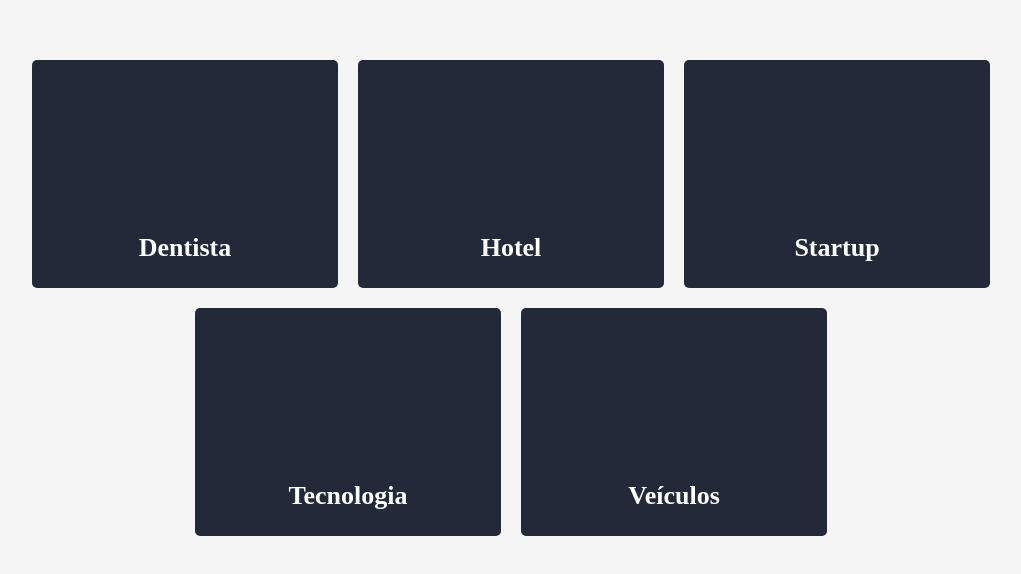
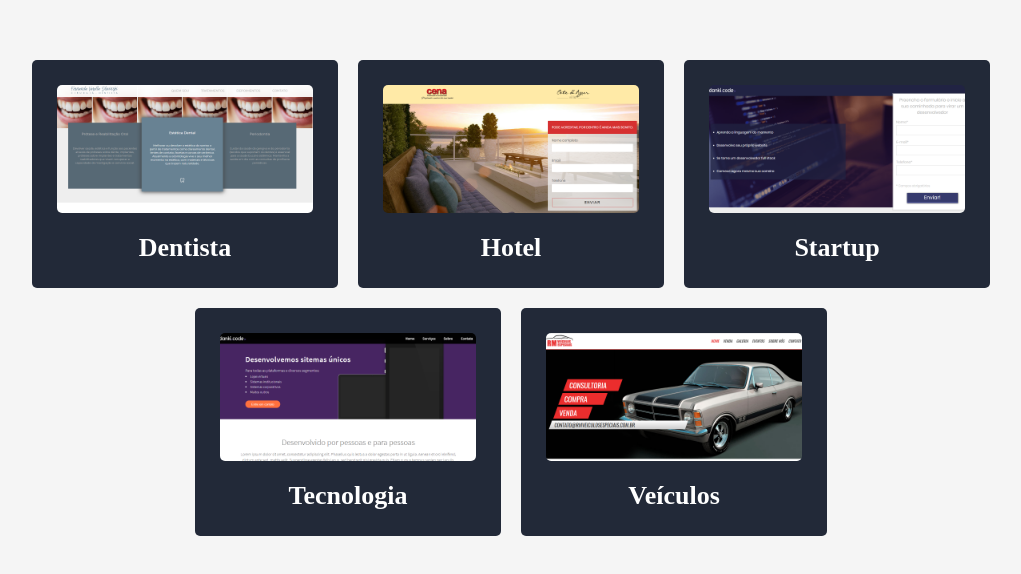
Before and after one commit to CaioQuirinoMedeiros/RMVeiculos, a plain HTML site: page index.html in a window 1280 px wide. Shown: the part 102-676 px from the top of the page, without its empty margins (129-1150 px from the left). Drawn offline with Linux system fonts and the light colour scheme; the site is published under a folder, as on GitHub Pages, so addresses that start at the root find nothing.

Commit message:
fixing bug

```diff
--- a/styles.css
+++ b/styles.css
@@ -47,19 +47,19 @@ a {
 }
 
 #dentista_thumb {
-  background-image: url("/dentista/imagens/dentista_thumb.png");
+  background-image: url("dentista/imagens/dentista_thumb.png");
 }
 #hotel_thumb {
-  background-image: url("/hotel/imagens/hotel_thumb.png");
+  background-image: url("hotel/imagens/hotel_thumb.png");
 }
 #startup_thumb {
-  background-image: url("/startup/images/startup_thumb.png");
+  background-image: url("startup/images/startup_thumb.png");
 }
 #tecnologia_thumb {
-  background-image: url("/tecnologia/imagens/tecnologia_thumb.png");
+  background-image: url("tecnologia/imagens/tecnologia_thumb.png");
 }
 #veiculos_thumb {
-  background-image: url("/veículos/images/veiculos_thumb.png");
+  background-image: url("veículos/images/veiculos_thumb.png");
 }
 
 .card h2 {
```
